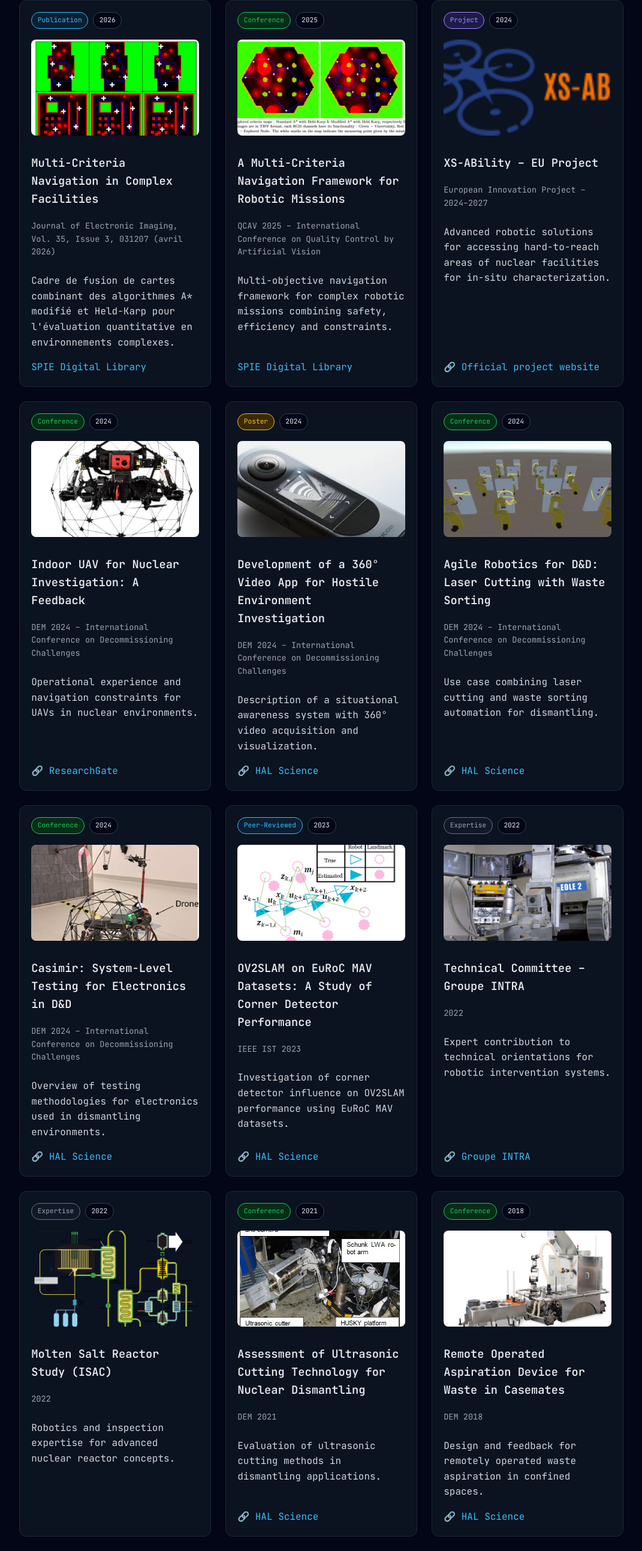
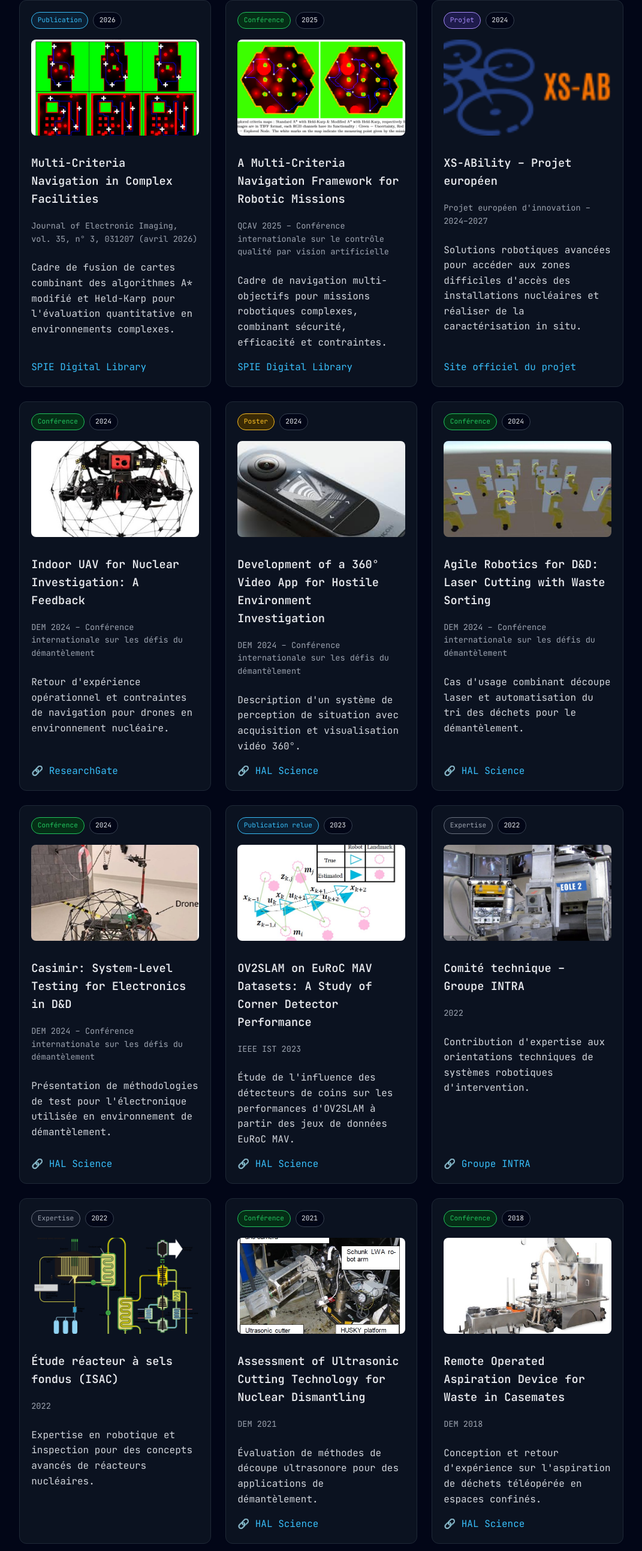
Before and after one commit to Rastafouille/jeremy-seyssaud.github.io, a plain HTML site: page publications-fr.html in a window 1280 px wide. Shown: the part 209-2794 px from the top of the page at 60% size, without its empty margins (104-1175 px from the left). Drawn offline with Linux system fonts and the light colour scheme.

Commit message:
Translate French publication descriptions

```diff
--- a/publications-fr.html
+++ b/publications-fr.html
@@ -227,7 +227,7 @@ footer{text-align:center;color:#9ca3af;padding:2rem;font-size:.9rem}
 </div>
   <img src="images/nav.jpg" class="thumb" alt="Navigation multicritere">
   <h3>Multi-Criteria Navigation in Complex Facilities</h3>
-  <div class="meta">Journal of Electronic Imaging, Vol. 35, Issue 3, 031207 (avril 2026)</div>
+  <div class="meta">Journal of Electronic Imaging, vol. 35, n° 3, 031207 (avril 2026)</div>
   <p>
     Cadre de fusion de cartes combinant des algorithmes A* modifi&eacute; et Held-Karp pour l'&eacute;valuation quantitative en environnements complexes.
   </p>
@@ -235,28 +235,28 @@ footer{text-align:center;color:#9ca3af;padding:2rem;font-size:.9rem}
 </div>
 <div class="card" data-type="conf" data-year="2025">
 <div class="card-meta">
-  <span class="badge conf">Conference</span>
+  <span class="badge conf">Conf&eacute;rence</span>
   <span class="badge year">2025</span>
 </div>
   <img src="images/Qcav.png" class="thumb" alt="QCAV 2025">
   <h3>A Multi-Criteria Navigation Framework for Robotic Missions</h3>
-  <div class="meta">QCAV 2025 – International Conference on Quality Control by Artificial Vision</div>
+  <div class="meta">QCAV 2025 – Conf&eacute;rence internationale sur le contr&ocirc;le qualit&eacute; par vision artificielle</div>
   <p>
-    Multi-objective navigation framework for complex robotic missions combining safety, efficiency and constraints.
+    Cadre de navigation multi-objectifs pour missions robotiques complexes, combinant s&eacute;curit&eacute;, efficacit&eacute; et contraintes.
   </p>
   <a href="https://www.spiedigitallibrary.org/conference-proceedings-of-spie/13737/137370O/A-multicriteria-navigation-framework-for-robotic-missions-in-complex-environments/10.1117/12.3076730.short" target="_blank">SPIE Digital Library</a>
 </div>
 
 <div class="card" data-type="project" data-year="2024">
 <div class="card-meta">
-  <span class="badge project">Project</span>
+  <span class="badge project">Projet</span>
   <span class="badge year">2024</span>
 </div>
   <img src="images/xsability-logo.png" class="thumb" alt="XS-ABILITY project">
-  <h3>XS-ABility – EU Project</h3>
-  <div class="meta">European Innovation Project – 2024–2027</div>
-  <p>Advanced robotic solutions for accessing hard-to-reach areas of nuclear facilities for in-situ characterization.</p>
-  <a href="https://www.xs-ability.eu/" target="_blank">🔗 Official project website</a>
+  <h3>XS-ABility – Projet europ&eacute;en</h3>
+  <div class="meta">Projet europ&eacute;en d'innovation – 2024–2027</div>
+  <p>Solutions robotiques avanc&eacute;es pour acc&eacute;der aux zones difficiles d'acc&egrave;s des installations nucl&eacute;aires et r&eacute;aliser de la caract&eacute;risation in situ.</p>
+  <a href="https://www.xs-ability.eu/" target="_blank">Site officiel du projet</a>
 </div>
 
 
@@ -264,13 +264,13 @@ footer{text-align:center;color:#9ca3af;padding:2rem;font-size:.9rem}
 
 <div class="card" data-type="conf" data-year="2024">
   <div class="card-meta">
-  <span class="badge conf">Conference</span>
+  <span class="badge conf">Conf&eacute;rence</span>
   <span class="badge year">2024</span>
   </div>
   <img src="images/elios2.jpg" class="thumb" alt="Indoor UAV">
   <h3>Indoor UAV for Nuclear Investigation: A Feedback</h3>
-  <div class="meta">DEM 2024 – International Conference on Decommissioning Challenges</div>
-  <p>Operational experience and navigation constraints for UAVs in nuclear environments.</p>
+  <div class="meta">DEM 2024 – Conf&eacute;rence internationale sur les d&eacute;fis du d&eacute;mant&egrave;lement</div>
+  <p>Retour d'exp&eacute;rience op&eacute;rationnel et contraintes de navigation pour drones en environnement nucl&eacute;aire.</p>
   <a href="https://www.researchgate.net/publication/391290157_Indoor_UAV_for_nuclear_investigation" target="_blank">🔗 ResearchGate</a>
 </div>
 
@@ -281,45 +281,45 @@ footer{text-align:center;color:#9ca3af;padding:2rem;font-size:.9rem}
 </div>
   <img src="images/rico.jpg" class="thumb" alt="360° Video">
   <h3>Development of a 360° Video App for Hostile Environment Investigation</h3>
-  <div class="meta">DEM 2024 – International Conference on Decommissioning Challenges</div>
-  <p>Description of a situational awareness system with 360° video acquisition and visualization.</p>
+  <div class="meta">DEM 2024 – Conf&eacute;rence internationale sur les d&eacute;fis du d&eacute;mant&egrave;lement</div>
+  <p>Description d'un syst&egrave;me de perception de situation avec acquisition et visualisation vid&eacute;o 360°.</p>
   <a href="https://cea.hal.science/cea-04724444v1" target="_blank">🔗 HAL Science</a>
 </div>
 
 <div class="card" data-type="conf" data-year="2024">
   <div class="card-meta">
-  <span class="badge conf">Conference</span>
+  <span class="badge conf">Conf&eacute;rence</span>
   <span class="badge year">2024</span>
 </div>
   <img src="images/laser.jpg" class="thumb" alt="Laser cutting robotics">
   <h3>Agile Robotics for D&D: Laser Cutting with Waste Sorting</h3>
-  <div class="meta">DEM 2024 – International Conference on Decommissioning Challenges</div>
-  <p>Use case combining laser cutting and waste sorting automation for dismantling.</p>
+  <div class="meta">DEM 2024 – Conf&eacute;rence internationale sur les d&eacute;fis du d&eacute;mant&egrave;lement</div>
+  <p>Cas d'usage combinant d&eacute;coupe laser et automatisation du tri des d&eacute;chets pour le d&eacute;mant&egrave;lement.</p>
   <a href="https://cea.hal.science/cea-04605508v1" target="_blank">🔗 HAL Science</a>
 </div>
 
 <div class="card" data-type="conf" data-year="2024">
   <div class="card-meta">
-  <span class="badge conf">Conference</span>
+  <span class="badge conf">Conf&eacute;rence</span>
   <span class="badge year">2024</span>
 </div>
   <img src="images/casimir.jpg" class="thumb" alt="Casimir testing">
   <h3>Casimir: System-Level Testing for Electronics in D&D</h3>
-  <div class="meta">DEM 2024 – International Conference on Decommissioning Challenges</div>
-  <p>Overview of testing methodologies for electronics used in dismantling environments.</p>
+  <div class="meta">DEM 2024 – Conf&eacute;rence internationale sur les d&eacute;fis du d&eacute;mant&egrave;lement</div>
+  <p>Pr&eacute;sentation de m&eacute;thodologies de test pour l'&eacute;lectronique utilis&eacute;e en environnement de d&eacute;mant&egrave;lement.</p>
   <a href="https://cea.hal.science/hal-04776911v1" target="_blank">🔗 HAL Science</a>
 </div>
 
 
 <div class="card" data-type="paper" data-year="2023">
   <div class="card-meta">
-  <span class="badge paper">Peer-Reviewed</span>
+  <span class="badge paper">Publication relue</span>
   <span class="badge year">2023</span>
 </div>
   <img src="images/ov2slam.jpg" class="thumb" alt="OV2SLAM">
   <h3>OV2SLAM on EuRoC MAV Datasets: A Study of Corner Detector Performance</h3>
   <div class="meta">IEEE IST 2023</div>
-  <p>Investigation of corner detector influence on OV2SLAM performance using EuRoC MAV datasets.</p>
+  <p>&Eacute;tude de l'influence des d&eacute;tecteurs de coins sur les performances d'OV2SLAM &agrave; partir des jeux de donn&eacute;es EuRoC MAV.</p>
   <a href="https://imt-mines-ales.hal.science/hal-04205260v1" target="_blank">🔗 HAL Science</a>
 </div>
 
@@ -330,10 +330,10 @@ footer{text-align:center;color:#9ca3af;padding:2rem;font-size:.9rem}
   <span class="badge expert">Expertise</span>
   <span class="badge year">2022</span>
 </div>
-  <img src="images/intra.jpeg" class="thumb" alt="Technical committee">
-  <h3>Technical Committee – Groupe INTRA</h3>
+  <img src="images/intra.jpeg" class="thumb" alt="Comit&eacute; technique">
+  <h3>Comit&eacute; technique – Groupe INTRA</h3>
   <div class="meta">2022</div>
-  <p>Expert contribution to technical orientations for robotic intervention systems.</p>
+  <p>Contribution d'expertise aux orientations techniques de syst&egrave;mes robotiques d'intervention.</p>
   <a href="https://www.groupe-intra.com/" target="_blank">🔗 Groupe INTRA</a>
 </div>
 
@@ -342,35 +342,35 @@ footer{text-align:center;color:#9ca3af;padding:2rem;font-size:.9rem}
   <span class="badge expert">Expertise</span>
   <span class="badge year">2022</span>
 </div>
-  <img src="images/MSR.png" class="thumb" alt="ISAC reactor study">
-  <h3>Molten Salt Reactor Study (ISAC)</h3>
+  <img src="images/MSR.png" class="thumb" alt="&Eacute;tude r&eacute;acteur ISAC">
+  <h3>&Eacute;tude r&eacute;acteur &agrave; sels fondus (ISAC)</h3>
   <div class="meta">2022</div>
-  <p>Robotics and inspection expertise for advanced nuclear reactor concepts.</p>
+  <p>Expertise en robotique et inspection pour des concepts avanc&eacute;s de r&eacute;acteurs nucl&eacute;aires.</p>
 </div>
 
 
 
 <div class="card" data-type="conf" data-year="2021">
   <div class="card-meta">
-  <span class="badge conf">Conference</span>
+  <span class="badge conf">Conf&eacute;rence</span>
   <span class="badge year">2021</span>
 </div>
   <img src="images/hscut.jpg" class="thumb" alt="DEM 2018">
   <h3>Assessment of Ultrasonic Cutting Technology for Nuclear Dismantling</h3>
   <div class="meta">DEM 2021</div>
-  <p>Evaluation of ultrasonic cutting methods in dismantling applications.</p>
+  <p>&Eacute;valuation de m&eacute;thodes de d&eacute;coupe ultrasonore pour des applications de d&eacute;mant&egrave;lement.</p>
   <a href="https://cea.hal.science/cea-04815420v1" target="_blank">🔗 HAL Science</a>
 </div>
 
 <div class="card" data-type="conf" data-year="2018">
   <div class="card-meta">
-  <span class="badge conf">Conference</span>
+  <span class="badge conf">Conf&eacute;rence</span>
   <span class="badge year">2018</span>
 </div>
   <img src="images/gobie.jpg" class="thumb" alt="Aspiration device">
   <h3>Remote Operated Aspiration Device for Waste in Casemates</h3>
   <div class="meta">DEM 2018</div>
-  <p>Design and feedback for remotely operated waste aspiration in confined spaces.</p>
+  <p>Conception et retour d'exp&eacute;rience sur l'aspiration de d&eacute;chets t&eacute;l&eacute;op&eacute;r&eacute;e en espaces confin&eacute;s.</p>
   <a href="https://cea.hal.science/hal-02325158v1" target="_blank">🔗 HAL Science</a>
 </div>
 
@@ -382,53 +382,53 @@ footer{text-align:center;color:#9ca3af;padding:2rem;font-size:.9rem}
   <img src="images/C14.jpg" class="thumb" alt="ATSR 2018">
   <h3>Investigation by Gamma Imaging of Casemate 14</h3>
   <div class="meta">ATSR 2018</div>
-  <p>Poster on gamma imaging techniques for nuclear facility investigation.</p>
+  <p>Poster sur les techniques d'imagerie gamma pour l'investigation d'installations nucl&eacute;aires.</p>
   <a href="https://cea.hal.science/cea-02338703v1" target="_blank">🔗 HAL Science</a>
 </div>
 
 <div class="card" data-type="conf" data-year="2017">
   <div class="card-meta">
-  <span class="badge conf">Conference</span>
+  <span class="badge conf">Conf&eacute;rence</span>
   <span class="badge year">2017</span>
 </div>
   <img src="images/hexa.jpg" class="thumb" alt="ROS & nuclear">
   <h3>Robot Operating System & Nuclear Dismantling</h3>
   <div class="meta">2RM Robotics Day 2017</div>
-  <p>Conference on ROS middleware in nuclear dismantling applications.</p>
+  <p>Conf&eacute;rence sur l'utilisation du middleware ROS pour des applications de d&eacute;mant&egrave;lement nucl&eacute;aire.</p>
 </div>
 
 <div class="card" data-type="conf" data-year="2017">
   <div class="card-meta">
-  <span class="badge conf">Conference</span>
+  <span class="badge conf">Conf&eacute;rence</span>
   <span class="badge year">2017</span>
 </div>
   <img src="images/serval.jpg" class="thumb" alt="Innorobo 2017">
   <h3>SERVAL Project: Robotic Arm Tele-Operation</h3>
   <div class="meta">Innorobo 2017</div>
-  <p>Tele-operation of a robotic arm for dismantling tasks.</p>
+  <p>T&eacute;l&eacute;op&eacute;ration d'un bras robotique pour des op&eacute;rations de d&eacute;mant&egrave;lement.</p>
 </div>
 
 <div class="card" data-type="patent" data-year="2017">
   <div class="card-meta">
-  <span class="badge patent">Patent</span>
+  <span class="badge patent">Brevet</span>
   <span class="badge year">2017</span>
 </div>
   <img src="images/FR3048811.png" class="thumb" alt="Patent waste tank">
   <h3>Waste Aspiration Tank</h3>
   <div class="meta">FR3048811 – 2017</div>
-  <p>Patent for aspirated radioactive waste storage and handling.</p>
+  <p>Brevet portant sur le stockage et la manutention de d&eacute;chets radioactifs aspir&eacute;s.</p>
   <a href="https://data.inpi.fr/brevets/FR3048811" target="_blank">🔗 INPI Patent Database</a>
 </div>
 
 <div class="card" data-type="patent" data-year="2017">
   <div class="card-meta">
-  <span class="badge patent">Patent</span>
+  <span class="badge patent">Brevet</span>
   <span class="badge year">2017</span>
 </div>
   <img src="images/FR3043211.png" class="thumb" alt="Patent mapping">
   <h3>Mapping Radioactive Environments</h3>
   <div class="meta">FR3043211 – 2017</div>
-  <p>Patent covering techniques for mapping radioactive environments.</p>
+  <p>Brevet couvrant des techniques de cartographie d'environnements radioactifs.</p>
   <a href="https://data.inpi.fr/brevets/FR3043211" target="_blank">🔗 INPI Patent Database</a>
 </div>
 
@@ -439,8 +439,8 @@ footer{text-align:center;color:#9ca3af;padding:2rem;font-size:.9rem}
 </div>
   <img src="images/hari.jpg" class="thumb" alt="H@ri article">
   <h3>H@ri, a New Asset for Nuclear Dismantling</h3>
-  <div class="meta">H+ Magazine – Apr 2016</div>
-  <p>Magazine article on intelligent systems for nuclear dismantling.</p>
+  <div class="meta">H+ Magazine – avril 2016</div>
+  <p>Article de magazine sur les syst&egrave;mes intelligents pour le d&eacute;mant&egrave;lement nucl&eacute;aire.</p>
   <a href="https://www.researchgate.net/publication/311588624_Hri_un_nouvel_atout_pour_le_demantelement_nucleaire" target="_blank">🔗 ResearchGate</a>
 </div>
 
@@ -451,8 +451,8 @@ footer{text-align:center;color:#9ca3af;padding:2rem;font-size:.9rem}
 </div>
   <img src="images/hari2.jpg" class="thumb" alt="Inspection robot">
   <h3>Humanoid Inspection & Cleanup Robot</h3>
-  <div class="meta">Jan 2016</div>
-  <p>Publication on humanoid robotics for inspection and cleanup in glovebox environments.</p>
+  <div class="meta">janvier 2016</div>
+  <p>Publication sur la robotique humano&iuml;de pour l'inspection et l'assainissement en bo&icirc;te &agrave; gants.</p>
   <a href="https://cea.hal.science/hal-01254973v1" target="_blank">🔗 HAL Science</a>
 </div>
 
@@ -463,32 +463,32 @@ footer{text-align:center;color:#9ca3af;padding:2rem;font-size:.9rem}
 </div>
   <img src="images/laser2.jpg" class="thumb" alt="Robots & surgery">
   <h3>Complementary Robots in Surgery & Dismantling</h3>
-  <div class="meta">H+ Magazine – Dec 2015</div>
-  <p>Discussion of robotic applications in surgery and nuclear dismantling.</p>
+  <div class="meta">H+ Magazine – d&eacute;cembre 2015</div>
+  <p>Discussion sur les applications robotiques en chirurgie et en assainissement-d&eacute;mant&egrave;lement nucl&eacute;aire.</p>
   <a href="https://www.researchgate.net/publication/311588567_Des_robots_complementaires_la_chirurgie_de_l'assainissement_demantelement" target="_blank">🔗 ResearchGate</a>
 </div>
 
 <div class="card" data-type="conf" data-year="2015">
   <div class="card-meta">
-  <span class="badge conf">Conference</span>
+  <span class="badge conf">Conf&eacute;rence</span>
   <span class="badge year">2015</span>
 </div>
   <img src="images/RICA.jpg" class="thumb" alt="WMS 2015">
   <h3>Robotic D&D: Smart Robots</h3>
-  <div class="meta">WMS Journal Conference – Mar 2015</div>
-  <p>Conference on integrated robotic solutions for dismantling & decontamination.</p>
+  <div class="meta">WMS Journal Conference – mars 2015</div>
+  <p>Conf&eacute;rence sur des solutions robotiques int&eacute;gr&eacute;es pour le d&eacute;mant&egrave;lement et la d&eacute;contamination.</p>
   <a href="https://cea.hal.science/cea-01232697v1" target="_blank">🔗 HAL Science</a>
 </div>
 
 <div class="card" data-type="conf" data-year="2015">
   <div class="card-meta">
-  <span class="badge conf">Conference</span>
+  <span class="badge conf">Conf&eacute;rence</span>
   <span class="badge year">2015</span>
 </div>
   <img src="images/robotcable.jpg" class="thumb" alt="WMS 2015">
   <h3>Investigation Robot on Cables</h3>
-  <div class="meta">WMS Journal Conference – Mar 2015</div>
-  <p>Presentation on robotic inspection along cables in industrial environments.</p>
+  <div class="meta">WMS Journal Conference – mars 2015</div>
+  <p>Pr&eacute;sentation d'un robot d'inspection le long de c&acirc;bles en environnement industriel.</p>
   <a href="https://cea.hal.science/cea-01232700v1" target="_blank">🔗 HAL Science</a>
 </div>
 
@@ -496,7 +496,7 @@ footer{text-align:center;color:#9ca3af;padding:2rem;font-size:.9rem}
 </section>
 
 <footer>
-© 2026 – Jérémy Seyssaud · Robotics · Autonomous Systems · Nuclear Decommissioning
+&copy; 2026 – J&eacute;r&eacute;my Seyssaud · Robotique · Syst&egrave;mes autonomes · D&eacute;mant&egrave;lement nucl&eacute;aire
 </footer>
 
 <script>
```
